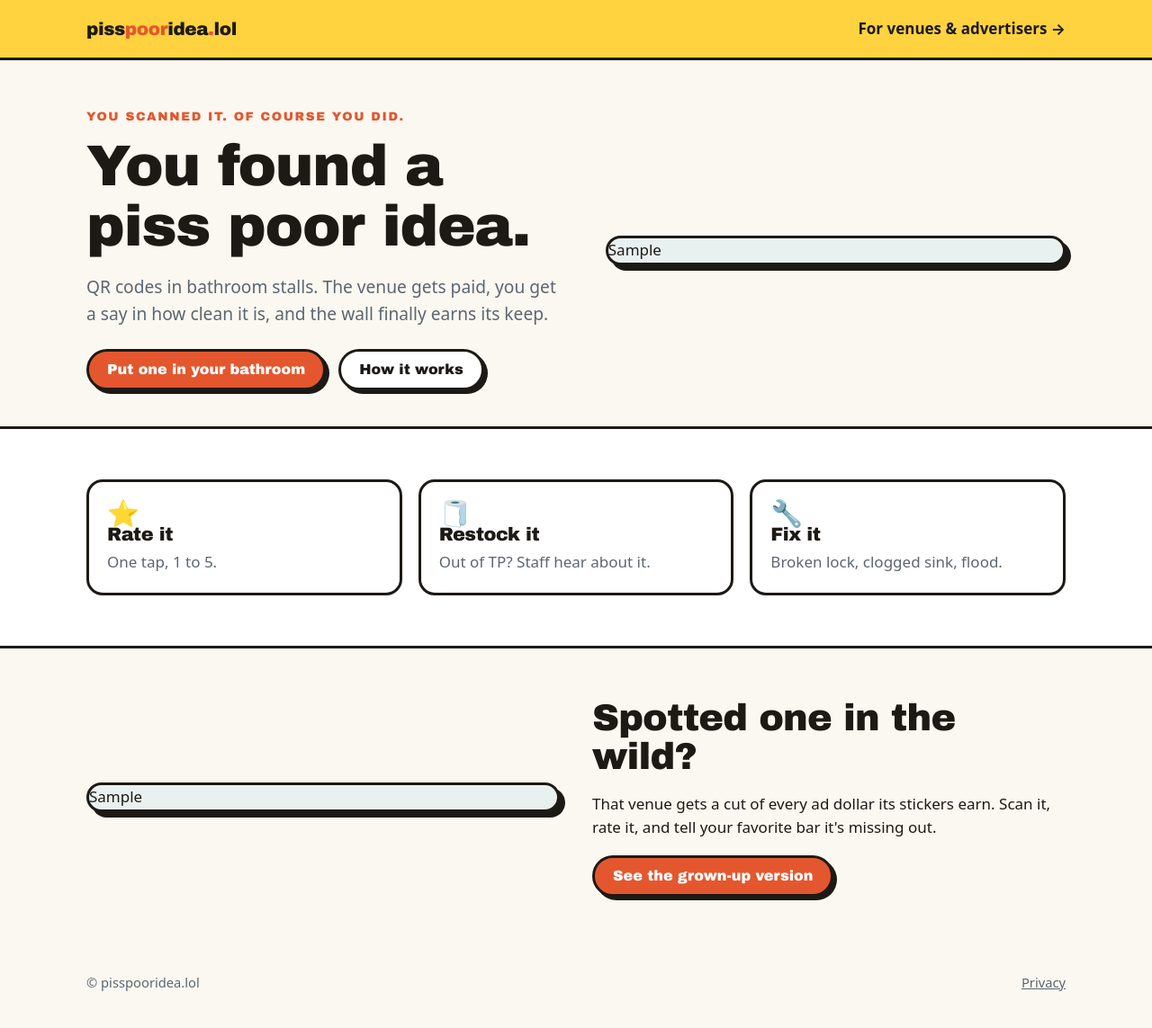
After one commit to wielandtech-labs/pisspoor, a Django app: template marketing/templates/marketing/fun.html in a window 1280 px wide. The commit adds this page. Shown: the whole page at 90% size. Run offline with Django 5.2, Linux system fonts and the light colour scheme; the template is opened without the code that fills it: most values are stand-ins (such as "Sample title", 1, 10 or a date in 2020); parts of the project's set-up code (start-up, migrations or seed data) failed here and were passed over.

Commit message:
feat: two front doors — agency on .com, guerrilla site on .lol
One app, face chosen by Host (FUN_HOSTS). pisspooridea.lol gets a short,
playful landing page whose CTAs all lead to the agency; every other host
(pisspooridea.com, dev, review apps) gets the agency site. Short codes
resolve on both. Sticker QR codes now default to https://pisspooridea.com
(no venue stickers have been printed yet, so this is the last free moment
to move them). Brand domain in logos/titles follows the host.

Co-Authored-By: Claude Opus 5.5 <noreply@anthropic.com>

```diff
--- /dev/null
+++ b/marketing/sites.py
@@ -0,0 +1,19 @@
+"""Which front door a request came through: the agency (.com) or the fun site (.lol)."""
+
+from __future__ import annotations
+
+from django.conf import settings
+from django.http import HttpRequest
+
+
+def is_fun_site(request: HttpRequest) -> bool:
+    return request.get_host().split(":")[0].lower() in settings.FUN_HOSTS
+
+
+def brand(request: HttpRequest) -> dict[str, object]:
+    fun = is_fun_site(request)
+    return {
+        "is_fun_site": fun,
+        "brand_tld": "lol" if fun else "com",
+        "agency_url": settings.AGENCY_URL,
+    }
--- /dev/null
+++ b/marketing/templates/marketing/fun.html
@@ -0,0 +1,56 @@
+{% extends "base.html" %}
+{% block title %}You found a piss poor idea{% endblock %}
+{% block description %}QR codes in bathroom stalls. The venue gets paid; you get a say in how clean it is.{% endblock %}
+{% block body %}
+<header class="top">
+  <div class="wrap">
+    <a class="logo" href="/">piss<span>poor</span>idea<span>.</span>lol</a>
+    <nav aria-label="Main"><a href="{{ agency_url }}/">For venues &amp; advertisers →</a></nav>
+  </div>
+</header>
+
+<main>
+  <section class="hero">
+    <div class="wrap">
+      <div>
+        <div class="kicker">You scanned it. Of course you did.</div>
+        <h1>You found a piss poor idea.</h1>
+        <p class="lede">QR codes in bathroom stalls. The venue gets paid, you get a say in how clean it is, and the wall finally earns its keep.</p>
+        <div class="cta-row">
+          <a class="btn" href="{{ agency_url }}/#contact">Put one in your bathroom</a>
+          <a class="btn ghost" href="{{ agency_url }}/#how">How it works</a>
+        </div>
+      </div>
+      <div class="frame">{{ urinal_scene }}</div>
+    </div>
+  </section>
+
+  <section class="alt">
+    <div class="wrap">
+      <div class="perks">
+        <div class="perk"><div class="icon" aria-hidden="true">⭐</div><h3>Rate it</h3><p>One tap, 1 to 5.</p></div>
+        <div class="perk"><div class="icon" aria-hidden="true">🧻</div><h3>Restock it</h3><p>Out of TP? Staff hear about it.</p></div>
+        <div class="perk"><div class="icon" aria-hidden="true">🔧</div><h3>Fix it</h3><p>Broken lock, clogged sink, flood.</p></div>
+      </div>
+    </div>
+  </section>
+
+  <section>
+    <div class="wrap split">
+      <div class="frame">{{ stall_scene }}</div>
+      <div>
+        <h2>Spotted one in the wild?</h2>
+        <p>That venue gets a cut of every ad dollar its stickers earn. Scan it, rate it, and tell your favorite bar it's missing out.</p>
+        <a class="btn" href="{{ agency_url }}/">See the grown-up version</a>
+      </div>
+    </div>
+  </section>
+</main>
+
+<footer>
+  <div class="wrap">
+    <span>© pisspooridea.lol</span>
+    <a href="{% url 'marketing:privacy' %}">Privacy</a>
+  </div>
+</footer>
+{% endblock %}
--- a/marketing/templates/marketing/home.html
+++ b/marketing/templates/marketing/home.html
@@ -2,7 +2,7 @@
 {% block body %}
 <header class="top">
   <div class="wrap">
-    <a class="logo" href="/">piss<span>poor</span>idea<span>.</span>lol</a>
+    <a class="logo" href="/">piss<span>poor</span>idea<span>.</span>{{ brand_tld }}</a>
     <nav aria-label="Main">
       <a href="#how">How it works</a>
       <a href="#products">Stickers</a>
@@ -155,7 +155,7 @@
 
 <footer>
   <div class="wrap">
-    <span>© pisspooridea.lol: a pretty good idea, actually.</span>
+    <span>© pisspooridea.{{ brand_tld }}: a pretty good idea, actually.</span>
     <a href="{% url 'marketing:privacy' %}">Privacy</a>
   </div>
 </footer>
--- a/marketing/templates/marketing/privacy.html
+++ b/marketing/templates/marketing/privacy.html
@@ -1,8 +1,8 @@
 {% extends "base.html" %}
-{% block title %}Privacy · pisspooridea.lol{% endblock %}
+{% block title %}Privacy · pisspooridea.{{ brand_tld }}{% endblock %}
 {% block body %}
 <main class="landing" style="max-width:720px">
-  <a class="logo" href="/">piss<span style="color:var(--red)">poor</span>idea.lol</a>
+  <a class="logo" href="/">piss<span style="color:var(--red)">poor</span>idea.{{ brand_tld }}</a>
   <h1 style="margin-top:20px">Privacy</h1>
   <p>You scanned a QR code in a bathroom. Here's exactly what we do with that.</p>
   <h3>What we record</h3>
--- a/marketing/views.py
+++ b/marketing/views.py
@@ -4,6 +4,7 @@ from django.shortcuts import redirect, render
 
 from .models import Lead
 from .scenes import homepage_scenes
+from .sites import is_fun_site
 
 
 class LeadForm(forms.ModelForm):
@@ -19,6 +20,8 @@ class LeadForm(forms.ModelForm):
 
 
 def home(request):
+    if is_fun_site(request):
+        return render(request, "marketing/fun.html", homepage_scenes(settings.PUBLIC_BASE_URL))
     form = LeadForm(request.POST or None)
     if request.method == "POST" and form.is_valid():
         if not form.cleaned_data["website"]:
--- a/scans/templates/scans/landing.html
+++ b/scans/templates/scans/landing.html
@@ -1,5 +1,5 @@
 {% extends "base.html" %}
-{% block title %}{{ venue.name }} restroom · pisspooridea.lol{% endblock %}
+{% block title %}{{ venue.name }} restroom · pisspooridea.{{ brand_tld }}{% endblock %}
 {% block head %}<meta name="robots" content="noindex">{% endblock %}
 {% block body %}
 <main class="landing">
```
Also changed, not shown: AGENTS.md (+8 -3 lines), config/settings.py (+10 -2 lines), marketing/tests/test_home.py (+31 -0 lines), README.md.
